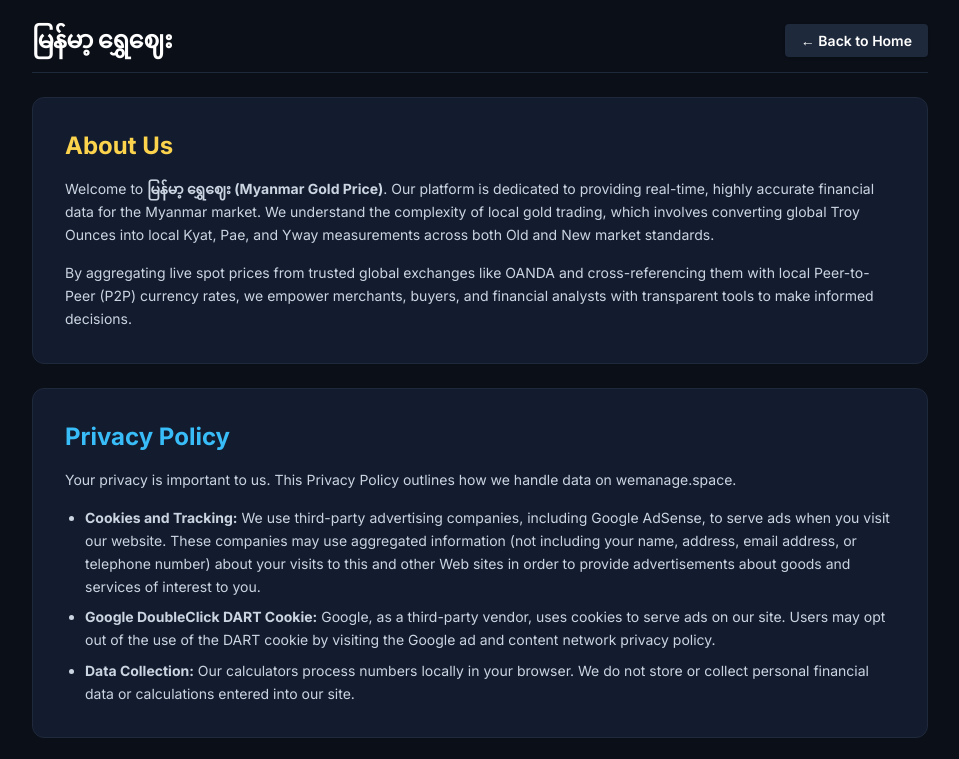
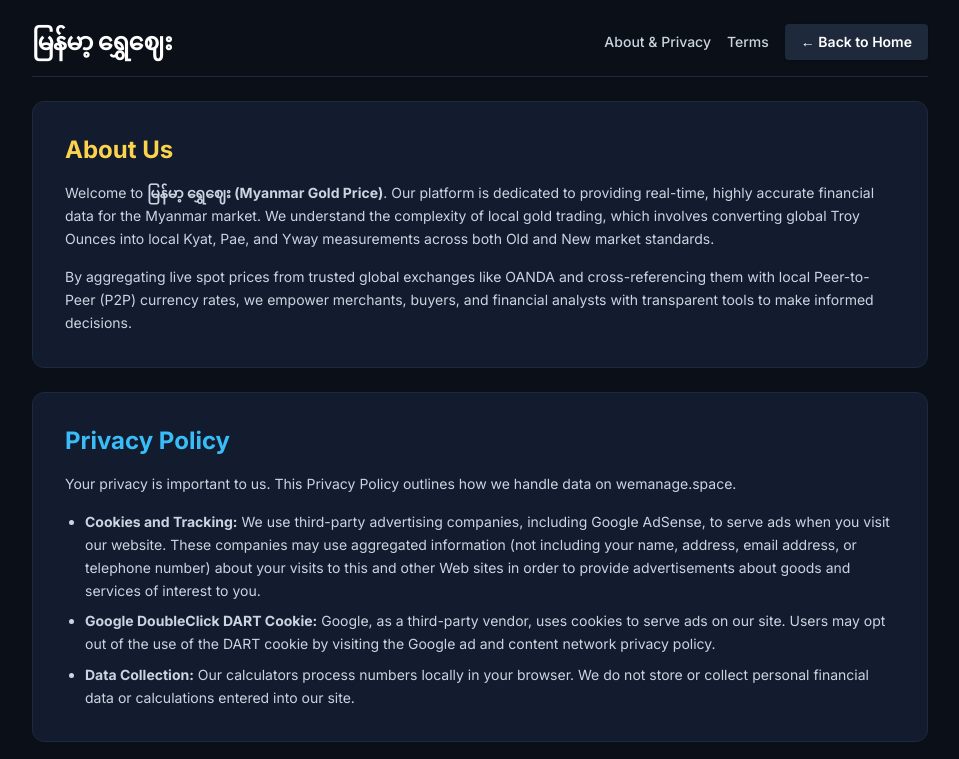
Before and after one commit to thoomdy-art/mmk-gold-terminal, a website: page about.html in a window 1280 px wide. Shown: the top 759 px of the page, without its empty margins (160-1119 px from the left). Drawn offline with nearby package versions, Linux system fonts and the light colour scheme; a web font is replaced by a local one.

Commit message:
Update about.html

```diff
--- a/about.html
+++ b/about.html
@@ -15,11 +15,15 @@
 <body class="min-h-screen p-3 sm:p-4 md:p-6">
 
   <!-- HEADER -->
-  <header class="max-w-4xl mx-auto mb-6 flex items-center justify-between border-b border-slate-800 pb-4">
+  <header class="max-w-4xl mx-auto mb-6 flex flex-col sm:flex-row items-start sm:items-center justify-between gap-4 border-b border-slate-800 pb-4">
     <div class="flex items-center gap-2.5">
       <h1 class="text-xl sm:text-2xl font-bold tracking-tight text-white">မြန်မာ့ ရွှေဈေး</h1>
     </div>
-    <div>
+    <div class="flex items-center gap-4 w-full sm:w-auto justify-between sm:justify-end">
+      <div class="flex items-center gap-4">
+        <a href="about.html" class="text-sm font-medium text-slate-300 hover:text-white transition underline-offset-4 hover:underline">About & Privacy</a>
+        <a href="terms.html" class="text-sm font-medium text-slate-300 hover:text-white transition underline-offset-4 hover:underline">Terms</a>
+      </div>
       <a href="index.html" class="px-4 py-2 rounded bg-slate-800 hover:bg-slate-700 text-white text-sm font-semibold transition shadow">
         ← Back to Home
       </a>
```
